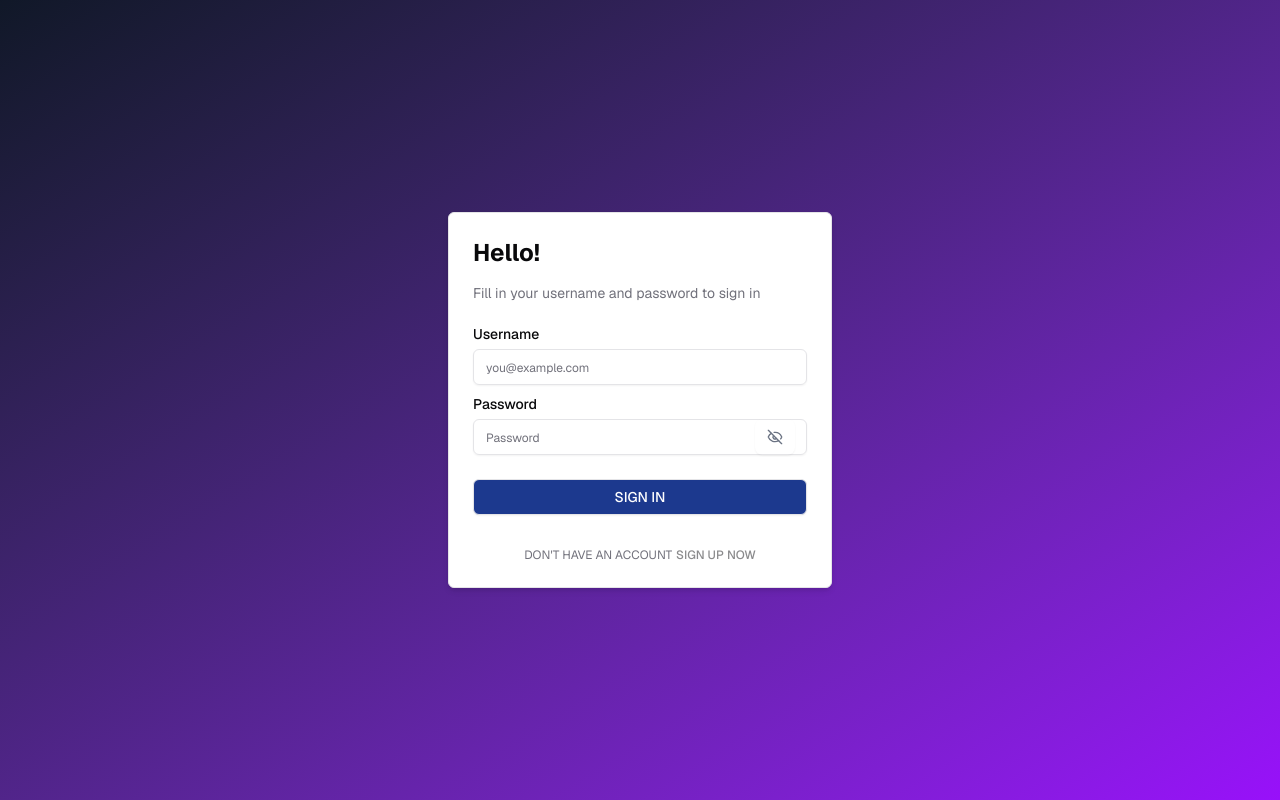
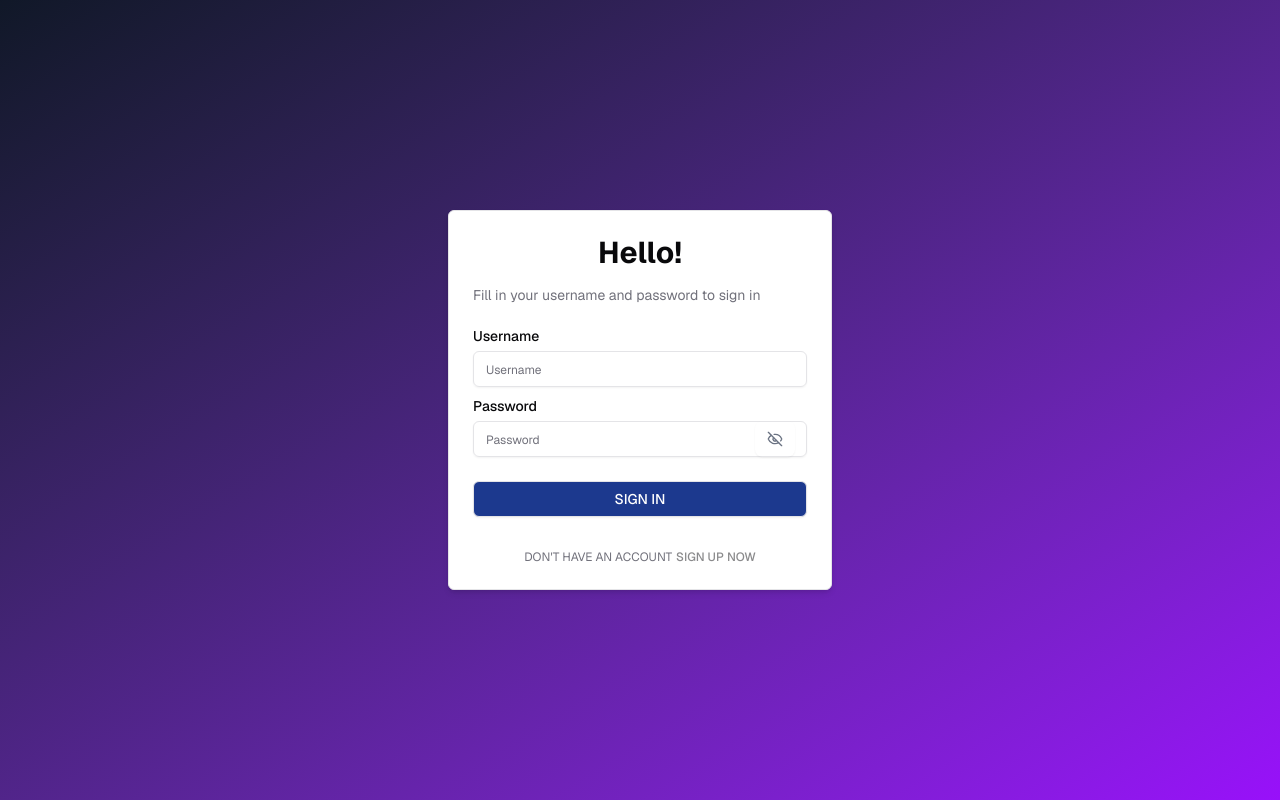
Before and after one commit to AyeshaniWeerasooriya/task-manager-app, a Next.js app: page /login in a window 1280 px wide. Built offline with nearby package versions, Linux system fonts and the light colour scheme; no server answers.

Commit message:
refac: changed styles

```diff
--- a/app/components/LoginDialogBox.jsx
+++ b/app/components/LoginDialogBox.jsx
@@ -45,7 +45,9 @@ export default function LoginDialogBox() {
     <div className="flex items-center justify-center min-h-screen">
       <Card className="w-full max-w-sm bg-white rounded-sm shadow-md">
         <CardHeader>
-          <CardTitle className="text-2xl font-bold mb-2">Hello!</CardTitle>
+          <CardTitle className="text-3xl font-bold mb-2 text-center">
+            Hello!
+          </CardTitle>
           <CardDescription>
             Fill in your username and password to sign in
           </CardDescription>
@@ -59,7 +61,7 @@ export default function LoginDialogBox() {
                 <Input
                   id="email"
                   type="email"
-                  placeholder="you@example.com"
+                  placeholder="Username"
                   className="rounded-sm placeholder:text-xs"
                   required
                   value={email}
```
